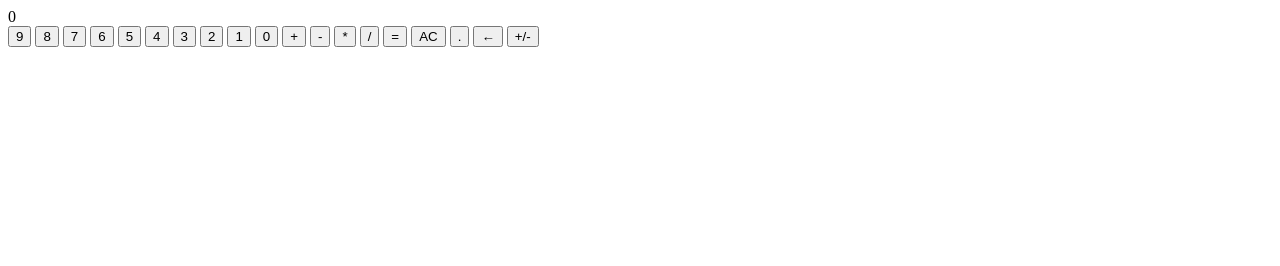
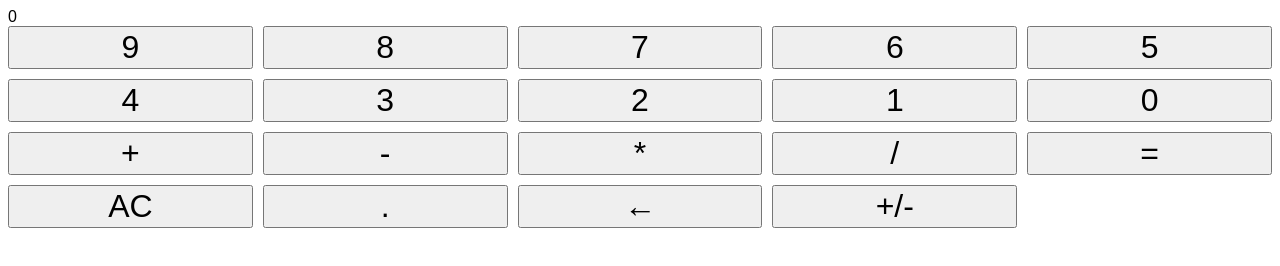
Before and after one commit to MJC-code/Calculator, a plain HTML site: page index.html in a window 1280 px wide. Drawn offline with Linux system fonts and the light colour scheme.

Commit message:
Experiments with CSS styling

```diff
--- a/index.html
+++ b/index.html
@@ -7,6 +7,7 @@
     <meta name="viewport" content="width=device-width, initial-scale=1.0">
     <title>Mark's Calculator</title>
     <script src="./scripts.js" defer></script>
+    <link rel="stylesheet" href="styles.css">
 </head>
 
 <body>
--- /dev/null
+++ b/styles.css
@@ -0,0 +1,19 @@
+* {
+    box-sizing: border-box;
+    font-family: Gotham Rounded, sans-serif;
+  }
+
+#gridContainer {
+    display: grid;
+}
+
+#buttons {
+    display: grid;
+    grid-template-columns: repeat(5, 1fr);
+  gap: 10px;
+  grid-template-rows: 5;
+}
+
+button {
+    font-size: 32px;
+}
```
